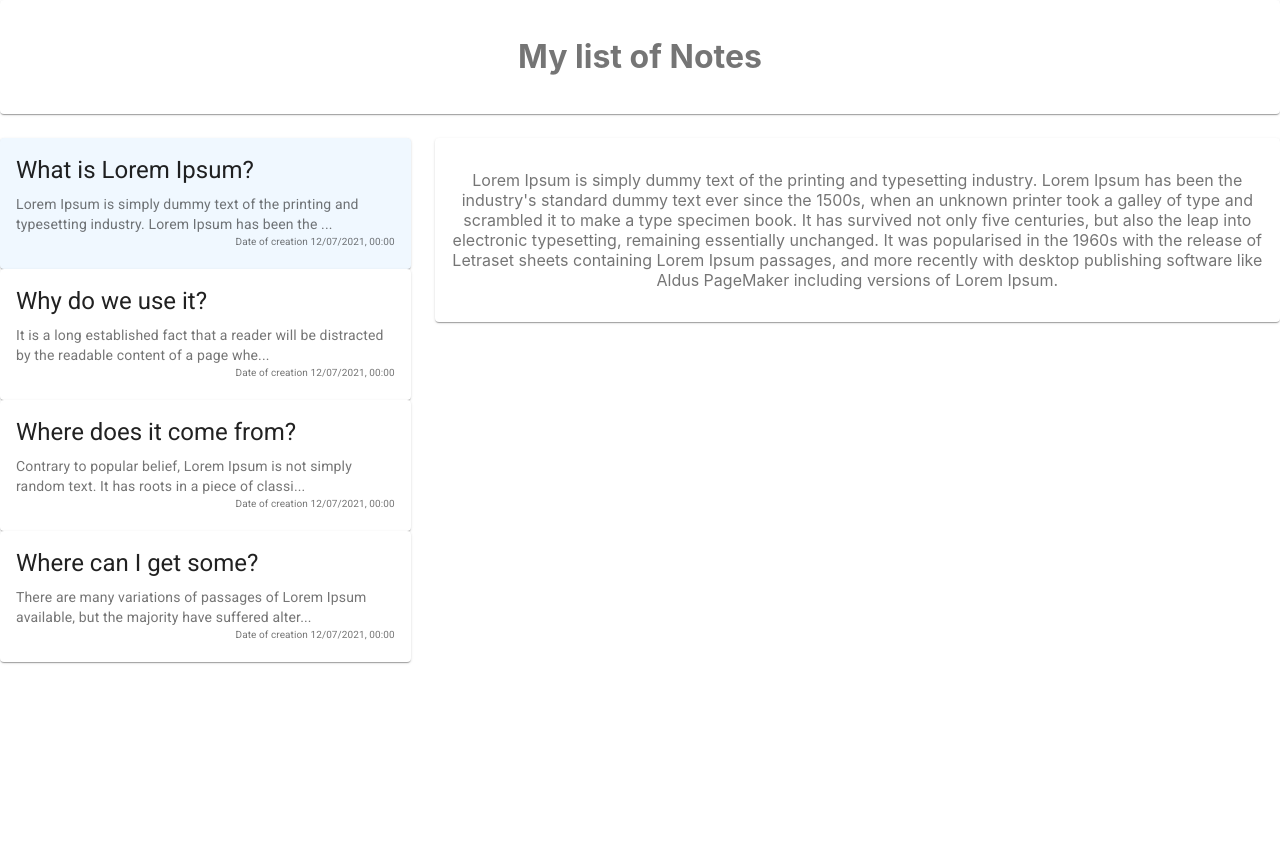
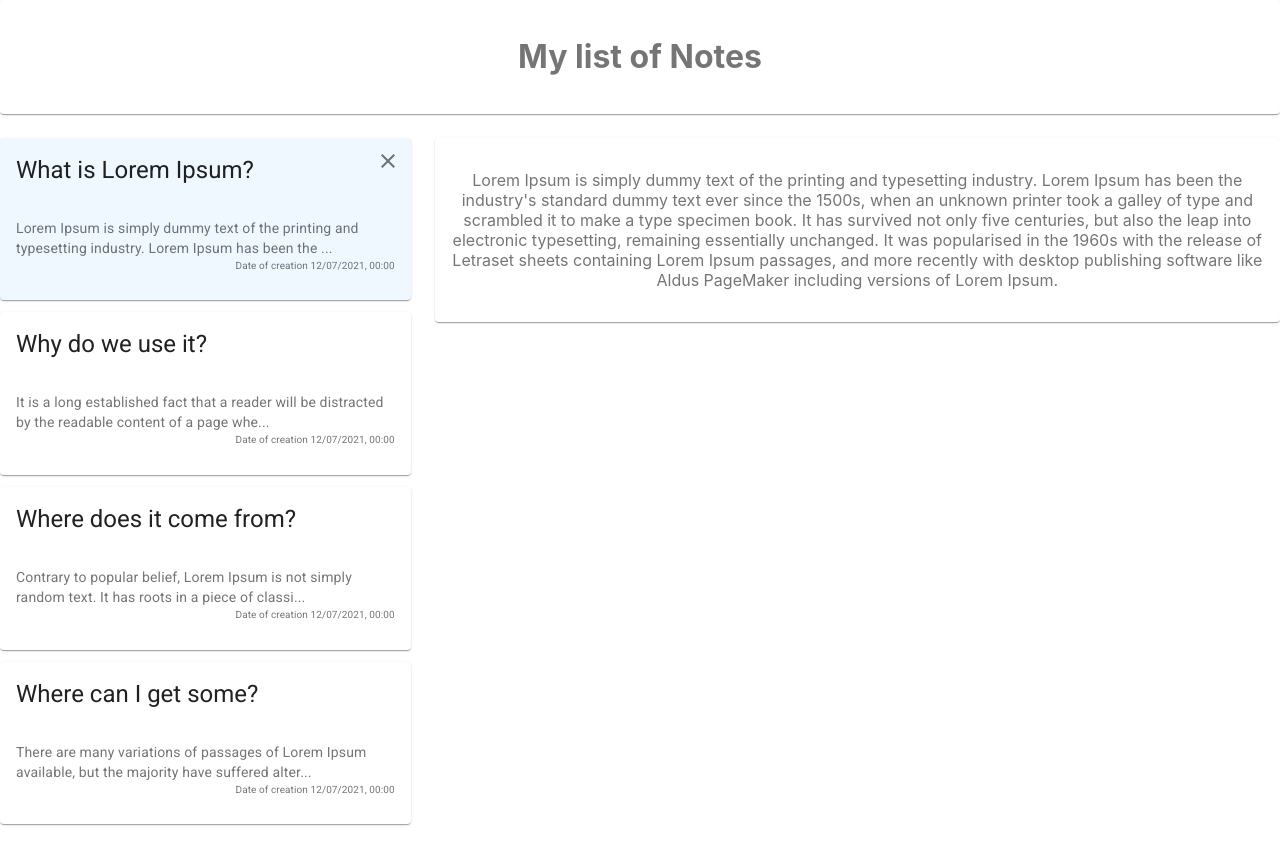
Before and after one commit to ElenaAlena/iTechArt-lab-React, a React (Create React App) app: page / in a window 1280 px wide. Both pictures are taken after a click on the element 205 px from the left and 203 px from the top of the page. Before the commit the page ends 800 px from the top, so only its background shows below. Built offline with nearby package versions, Linux system fonts and the light colour scheme.

Commit message:
Reset active note button added

```diff
--- a/package.json
+++ b/package.json
@@ -5,6 +5,7 @@
   "homepage": "http://elenaalena.github.io/iTechArt-lab-React",
   "dependencies": {
     "@material-ui/core": "^4.12.1",
+    "@material-ui/icons": "^4.11.2",
     "@testing-library/jest-dom": "^5.14.1",
     "@testing-library/react": "^11.2.7",
     "@testing-library/user-event": "^12.8.3",
@@ -22,7 +23,6 @@
     "eject": "react-scripts eject",
     "predeploy": "npm run build",
     "deploy": "gh-pages -d build"
-
   },
   "eslintConfig": {
     "extends": [
--- a/src/pages/myNotes/myNotes.jsx
+++ b/src/pages/myNotes/myNotes.jsx
@@ -2,24 +2,31 @@ import { makeStyles } from "@material-ui/core/styles";
 import Card from "@material-ui/core/Card";
 import CardActionArea from "@material-ui/core/CardActionArea";
 import CardContent from "@material-ui/core/CardContent";
+import CardActions from "@material-ui/core/CardActions";
+import CloseIcon from "@material-ui/icons/Close";
 import Typography from "@material-ui/core/Typography";
-import PropTypes from 'prop-types';
+import IconButton from "@material-ui/core/IconButton";
+import CardHeader from "@material-ui/core/CardHeader";
+import PropTypes from "prop-types";
 
 const useStyles = makeStyles({
-  note: {
-    marginBottom: 12,
-    textAlign: "right"
+  root: {
+    marginBottom: '12px',
+    textAlign: "right",
   },
-  text:{
-    textAlign: "left"
+  text: {
+    textAlign: "left",
   },
   meta: {
     fontSize: 10,
-    textAlign: "right"
+    textAlign: "right",
   },
-  active:{
-    backgroundColor: 'aliceblue'
-  }
+  active: {
+    backgroundColor: "aliceblue",
+  },
+  btn: {
+    padding: "3px",
+  },
 });
 
 function MyNotes({ notes, activeNoteId, setActiveNoteId }) {
@@ -27,22 +34,42 @@ function MyNotes({ notes, activeNoteId, setActiveNoteId }) {
 
   return (
     <div className="notes-list">
-      {notes.map(note => {
+      {notes.map((note) => {
         return (
           <Card
             key={note.id}
             className={
-              (classes.note,
-               note.id === activeNoteId ? classes.active : "")
+              [classes.root, note.id === activeNoteId ? classes.active : ""].join(" ")
             }
             onClick={() => setActiveNoteId(note.id)}
           >
-            <CardActionArea>
+              <CardHeader
+                className={classes.text}
+                action={
+                  note.id === activeNoteId ? (
+                    <IconButton
+                      aria-label="close"
+                      className={classes.btn}
+                      onClick={(event) => {
+                        event.stopPropagation();
+                        setActiveNoteId(-1)
+                        }}
+                    >
+                      <CloseIcon />
+                    </IconButton>
+                  ) : (
+                    ""
+                  )
+                }
+                title={note.title}
+              />
               <CardContent>
-                <Typography gutterBottom variant="h5" component="h2" className={classes.text}>
-                  {note.title}
-                </Typography>
-                <Typography variant="body2" color="textSecondary" component="p" className={classes.text}>
+                <Typography
+                  variant="body2"
+                  color="textSecondary"
+                  component="p"
+                  className={classes.text}
+                >
                   {note.description && note.description.substr(0, 100) + "..."}
                 </Typography>
                 <Typography
@@ -57,7 +84,6 @@ function MyNotes({ notes, activeNoteId, setActiveNoteId }) {
                   })}
                 </Typography>
               </CardContent>
-            </CardActionArea>
           </Card>
         );
       })}
@@ -69,6 +95,6 @@ MyNotes.propTypes = {
   activeNoteId: PropTypes.number,
   notes: PropTypes.arrayOf(PropTypes.object),
   setActiveNoteId: PropTypes.func,
-}
+};
 
 export default MyNotes;
--- a/src/pages/myNotes/myNotesContainer.jsx
+++ b/src/pages/myNotes/myNotesContainer.jsx
@@ -22,7 +22,7 @@ function MyNotesContainer() {
   const classes = useStyles();
 
   const [notes] = useState(Notes);
-  const [activeNoteId, setActiveNoteId] = useState(false);
+  const [activeNoteId, setActiveNoteId] = useState(-1);
   const getActiveNote = () => {
     return notes.find(({ id }) => id === activeNoteId);
   };
```
Also changed, not shown: 1 other file (tests, documents, lock files or other folders).
